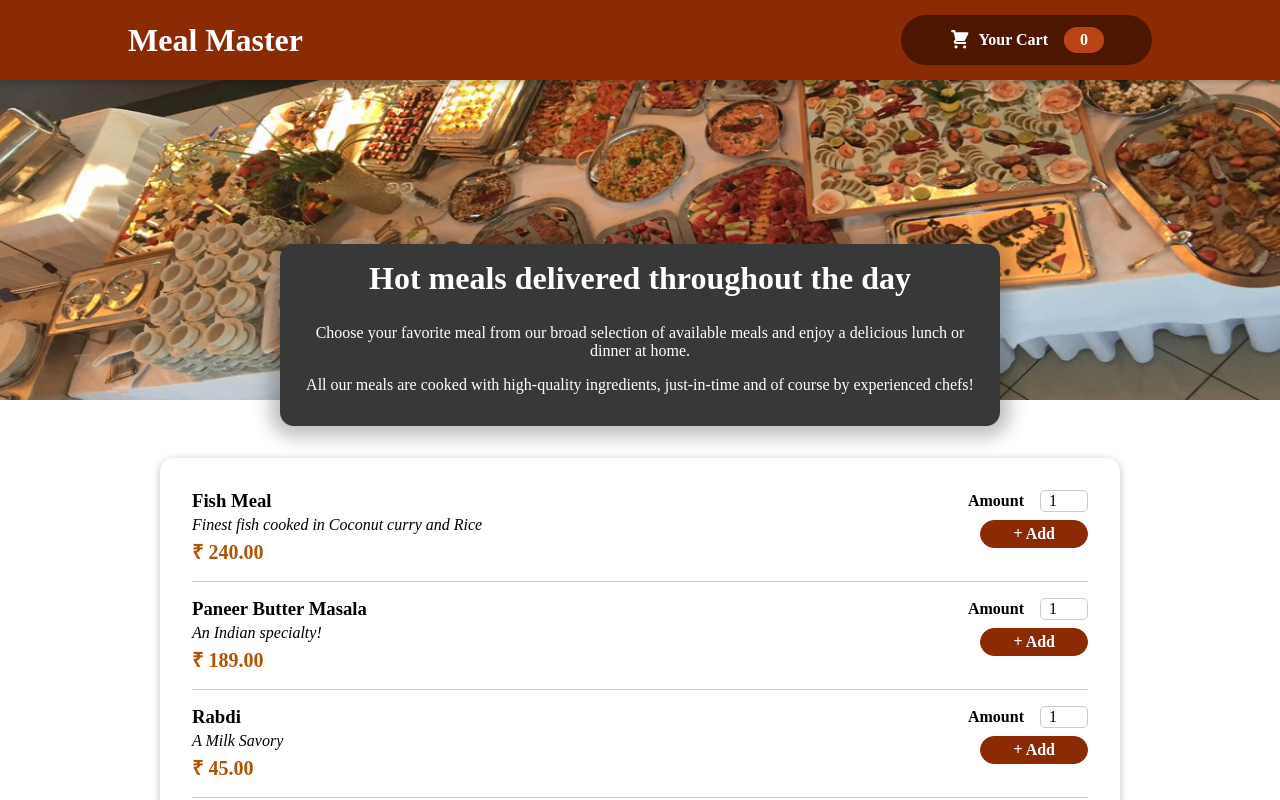
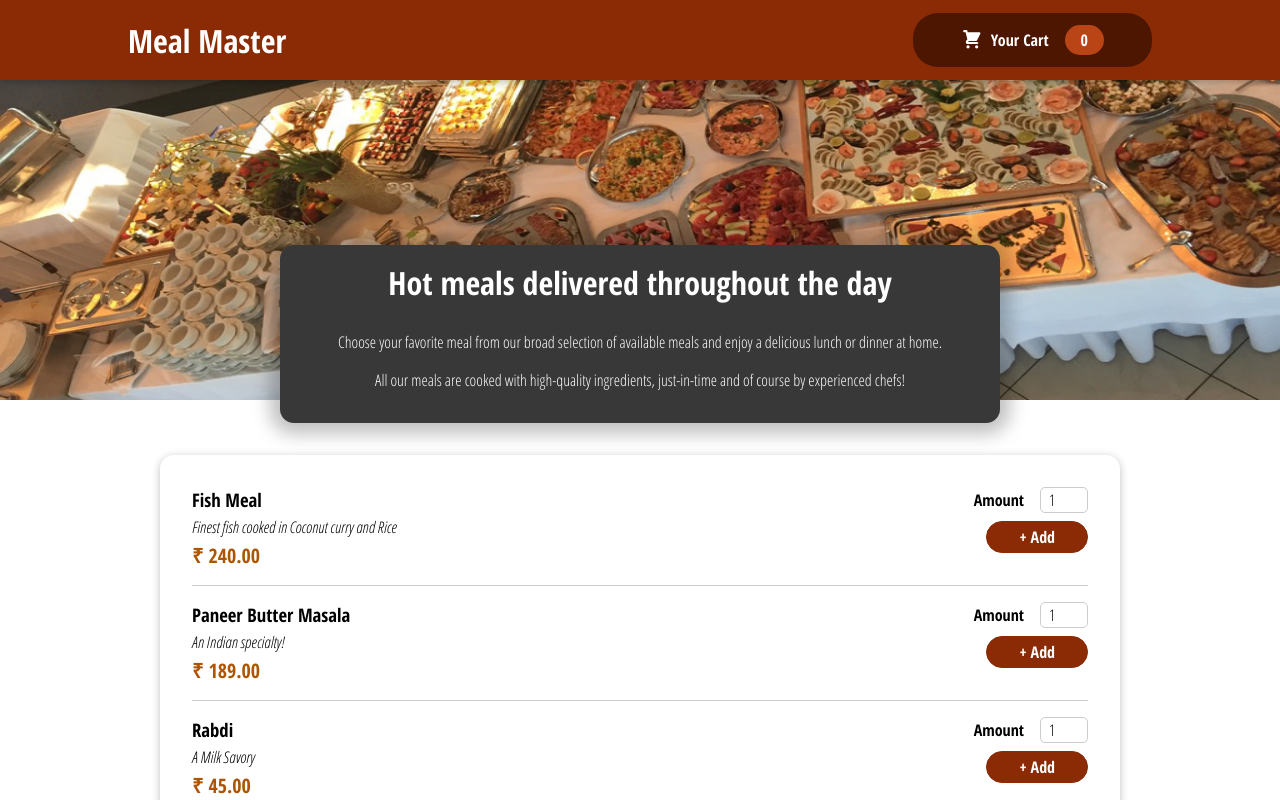
Before and after one commit to kamath7/restaurant-react, a React (Create React App) app: page / in a window 1280 px wide. Shown: the top 800 px of the page. Built offline with nearby package versions, Linux system fonts and the light colour scheme.

Commit message:
New fonts added

```diff
--- a/src/index.css
+++ b/src/index.css
@@ -1,5 +1,8 @@
-* {   box-sizing: border-box; }
-
-body{
+@import url("https://fonts.googleapis.com/css2?family=Open+Sans+Condensed:ital,wght@0,300;0,700;1,300&display=swap");
+* {
+  box-sizing: border-box;
+}
+body {
   margin: 0;
+  font-family: "Open Sans Condensed", sans-serif;
 }
```
